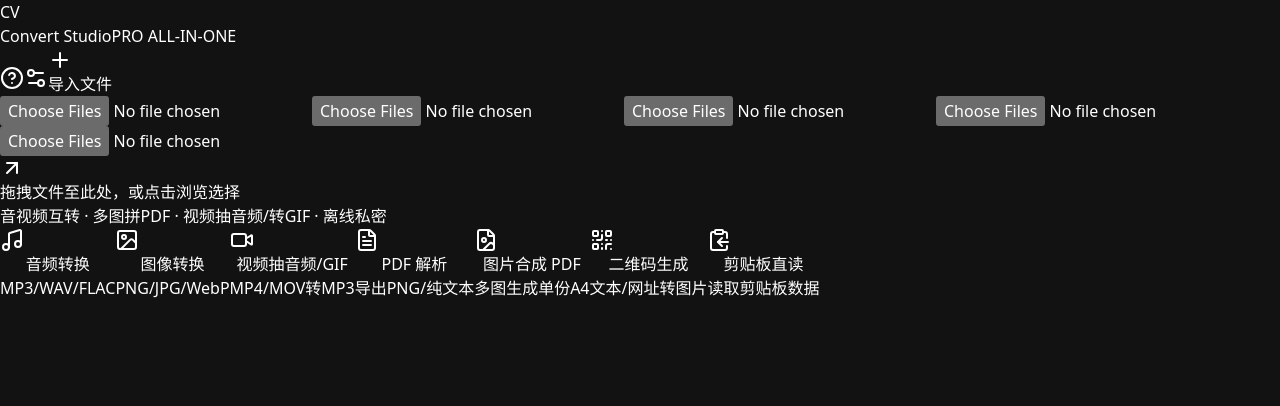
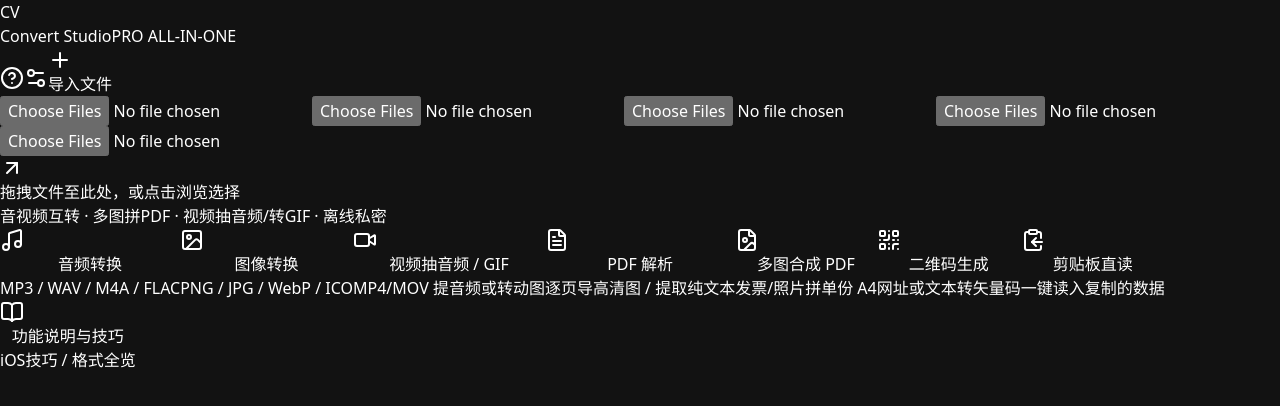
Before and after one commit to Ziwen-Lii/change, a React (Vite) app: page / in a window 1280 px wide. Shown: the top 406 px of the page. Built offline with nearby package versions, Linux system fonts and the light colour scheme.

Commit message:
fix: restore user guide hub and layout into 2x4 multi-row matrix

```diff
--- a/src/App.jsx
+++ b/src/App.jsx
@@ -542,93 +542,105 @@
           </p>
         </div>
 
-        {/* Extended Specialized Entry Hubs */}
-        <div className="grid grid-cols-2 sm:grid-cols-4 lg:grid-cols-7 gap-2.5">
+        {/* Extended Specialized Entry Hubs (Multi-row Grid) */}
+        <div className="grid grid-cols-2 sm:grid-cols-4 gap-3">
 
           {/* 1. Audio */}
           <button
             onClick={() => audioInputRef.current?.click()}
-            className={`flex flex-col items-start p-3 rounded-xl ${currentTheme.cardBg} ${currentTheme.cardHover} border ${currentTheme.border} transition text-left group active:scale-[0.98] shadow-sm`}
+            className={`flex flex-col items-start p-3.5 rounded-xl ${currentTheme.cardBg} ${currentTheme.cardHover} border ${currentTheme.border} transition text-left group active:scale-[0.98] shadow-sm`}
           >
-            <div className={`w-7 h-7 rounded-lg border ${currentTheme.border} flex items-center justify-center mb-2 transition ${isLightTheme ? 'bg-slate-100 text-slate-800' : 'bg-zinc-800 text-white'}`}>
-              <Music className="w-3.5 h-3.5" />
+            <div className={`w-8 h-8 rounded-lg border ${currentTheme.border} flex items-center justify-center mb-2.5 transition ${isLightTheme ? 'bg-slate-100 text-slate-800' : 'bg-zinc-800 text-white'}`}>
+              <Music className="w-4 h-4" />
             </div>
             <div className="font-semibold text-xs">音频转换</div>
-            <div className={`text-[10px] ${isLightTheme ? 'text-slate-600' : 'text-zinc-400'} font-medium mt-0.5`}>MP3/WAV/FLAC</div>
+            <div className={`text-[11px] ${isLightTheme ? 'text-slate-600' : 'text-zinc-400'} font-medium mt-0.5`}>MP3 / WAV / M4A / FLAC</div>
           </button>
 
           {/* 2. Image */}
           <button
             onClick={() => imageInputRef.current?.click()}
-            className={`flex flex-col items-start p-3 rounded-xl ${currentTheme.cardBg} ${currentTheme.cardHover} border ${currentTheme.border} transition text-left group active:scale-[0.98] shadow-sm`}
+            className={`flex flex-col items-start p-3.5 rounded-xl ${currentTheme.cardBg} ${currentTheme.cardHover} border ${currentTheme.border} transition text-left group active:scale-[0.98] shadow-sm`}
           >
-            <div className={`w-7 h-7 rounded-lg border ${currentTheme.border} flex items-center justify-center mb-2 transition ${isLightTheme ? 'bg-slate-100 text-slate-800' : 'bg-zinc-800 text-white'}`}>
-              <ImageIcon className="w-3.5 h-3.5" />
+            <div className={`w-8 h-8 rounded-lg border ${currentTheme.border} flex items-center justify-center mb-2.5 transition ${isLightTheme ? 'bg-slate-100 text-slate-800' : 'bg-zinc-800 text-white'}`}>
+              <ImageIcon className="w-4 h-4" />
             </div>
             <div className="font-semibold text-xs">图像转换</div>
-            <div className={`text-[10px] ${isLightTheme ? 'text-slate-600' : 'text-zinc-400'} font-medium mt-0.5`}>PNG/JPG/WebP</div>
+            <div className={`text-[11px] ${isLightTheme ? 'text-slate-600' : 'text-zinc-400'} font-medium mt-0.5`}>PNG / JPG / WebP / ICO</div>
           </button>
 
           {/* 3. Video to Audio / GIF */}
           <button
             onClick={() => videoInputRef.current?.click()}
-            className={`flex flex-col items-start p-3 rounded-xl ${currentTheme.cardBg} ${currentTheme.cardHover} border ${currentTheme.border} transition text-left group active:scale-[0.98] shadow-sm`}
+            className={`flex flex-col items-start p-3.5 rounded-xl ${currentTheme.cardBg} ${currentTheme.cardHover} border ${currentTheme.border} transition text-left group active:scale-[0.98] shadow-sm`}
           >
-            <div className={`w-7 h-7 rounded-lg border ${currentTheme.border} flex items-center justify-center mb-2 transition ${isLightTheme ? 'bg-slate-100 text-slate-800' : 'bg-zinc-800 text-white'}`}>
-              <Video className="w-3.5 h-3.5" />
+            <div className={`w-8 h-8 rounded-lg border ${currentTheme.border} flex items-center justify-center mb-2.5 transition ${isLightTheme ? 'bg-slate-100 text-slate-800' : 'bg-zinc-800 text-white'}`}>
+              <Video className="w-4 h-4" />
             </div>
-            <div className="font-semibold text-xs">视频抽音频/GIF</div>
-            <div className={`text-[10px] ${isLightTheme ? 'text-slate-600' : 'text-zinc-400'} font-medium mt-0.5`}>MP4/MOV转MP3</div>
+            <div className="font-semibold text-xs">视频抽音频 / GIF</div>
+            <div className={`text-[11px] ${isLightTheme ? 'text-slate-600' : 'text-zinc-400'} font-medium mt-0.5`}>MP4/MOV 提音频或转动图</div>
           </button>
 
           {/* 4. PDF Tools */}
           <button
             onClick={() => pdfInputRef.current?.click()}
-            className={`flex flex-col items-start p-3 rounded-xl ${currentTheme.cardBg} ${currentTheme.cardHover} border ${currentTheme.border} transition text-left group active:scale-[0.98] shadow-sm`}
+            className={`flex flex-col items-start p-3.5 rounded-xl ${currentTheme.cardBg} ${currentTheme.cardHover} border ${currentTheme.border} transition text-left group active:scale-[0.98] shadow-sm`}
           >
-            <div className={`w-7 h-7 rounded-lg border ${currentTheme.border} flex items-center justify-center mb-2 transition ${isLightTheme ? 'bg-slate-100 text-slate-800' : 'bg-zinc-800 text-white'}`}>
-              <FileText className="w-3.5 h-3.5" />
+            <div className={`w-8 h-8 rounded-lg border ${currentTheme.border} flex items-center justify-center mb-2.5 transition ${isLightTheme ? 'bg-slate-100 text-slate-800' : 'bg-zinc-800 text-white'}`}>
+              <FileText className="w-4 h-4" />
             </div>
             <div className="font-semibold text-xs">PDF 解析</div>
-            <div className={`text-[10px] ${isLightTheme ? 'text-slate-600' : 'text-zinc-400'} font-medium mt-0.5`}>导出PNG/纯文本</div>
+            <div className={`text-[11px] ${isLightTheme ? 'text-slate-600' : 'text-zinc-400'} font-medium mt-0.5`}>逐页导高清图 / 提取纯文本</div>
           </button>
 
           {/* 5. Images to PDF */}
           <button
             onClick={() => imageInputRef.current?.click()}
-            className={`flex flex-col items-start p-3 rounded-xl ${currentTheme.cardBg} ${currentTheme.cardHover} border ${currentTheme.border} transition text-left group active:scale-[0.98] shadow-sm`}
+            className={`flex flex-col items-start p-3.5 rounded-xl ${currentTheme.cardBg} ${currentTheme.cardHover} border ${currentTheme.border} transition text-left group active:scale-[0.98] shadow-sm`}
           >
-            <div className={`w-7 h-7 rounded-lg border ${currentTheme.border} flex items-center justify-center mb-2 transition ${isLightTheme ? 'bg-slate-100 text-slate-800' : 'bg-zinc-800 text-white'}`}>
-              <FileImage className="w-3.5 h-3.5" />
+            <div className={`w-8 h-8 rounded-lg border ${currentTheme.border} flex items-center justify-center mb-2.5 transition ${isLightTheme ? 'bg-slate-100 text-slate-800' : 'bg-zinc-800 text-white'}`}>
+              <FileImage className="w-4 h-4" />
             </div>
-            <div className="font-semibold text-xs">图片合成 PDF</div>
-            <div className={`text-[10px] ${isLightTheme ? 'text-slate-600' : 'text-zinc-400'} font-medium mt-0.5`}>多图生成单份A4</div>
+            <div className="font-semibold text-xs">多图合成 PDF</div>
+            <div className={`text-[11px] ${isLightTheme ? 'text-slate-600' : 'text-zinc-400'} font-medium mt-0.5`}>发票/照片拼单份 A4</div>
           </button>
 
           {/* 6. QR Code Maker */}
           <button
             onClick={() => setQrModalOpen(true)}
-            className={`flex flex-col items-start p-3 rounded-xl ${currentTheme.cardBg} ${currentTheme.cardHover} border ${currentTheme.border} transition text-left group active:scale-[0.98] shadow-sm`}
+            className={`flex flex-col items-start p-3.5 rounded-xl ${currentTheme.cardBg} ${currentTheme.cardHover} border ${currentTheme.border} transition text-left group active:scale-[0.98] shadow-sm`}
           >
-            <div className={`w-7 h-7 rounded-lg border ${currentTheme.border} flex items-center justify-center mb-2 transition ${isLightTheme ? 'bg-slate-100 text-slate-800' : 'bg-zinc-800 text-white'}`}>
-              <QrCode className="w-3.5 h-3.5" />
+            <div className={`w-8 h-8 rounded-lg border ${currentTheme.border} flex items-center justify-center mb-2.5 transition ${isLightTheme ? 'bg-slate-100 text-slate-800' : 'bg-zinc-800 text-white'}`}>
+              <QrCode className="w-4 h-4" />
             </div>
             <div className="font-semibold text-xs">二维码生成</div>
-            <div className={`text-[10px] ${isLightTheme ? 'text-slate-600' : 'text-zinc-400'} font-medium mt-0.5`}>文本/网址转图片</div>
+            <div className={`text-[11px] ${isLightTheme ? 'text-slate-600' : 'text-zinc-400'} font-medium mt-0.5`}>网址或文本转矢量码</div>
           </button>
 
           {/* 7. Clipboard Direct */}
           <button
             onClick={handlePasteClipboard}
-            className={`flex flex-col items-start p-3 rounded-xl ${currentTheme.cardBg} ${currentTheme.cardHover} border ${currentTheme.border} transition text-left group active:scale-[0.98] shadow-sm`}
+            className={`flex flex-col items-start p-3.5 rounded-xl ${currentTheme.cardBg} ${currentTheme.cardHover} border ${currentTheme.border} transition text-left group active:scale-[0.98] shadow-sm`}
           >
-            <div className={`w-7 h-7 rounded-lg border ${currentTheme.border} flex items-center justify-center mb-2 transition ${isLightTheme ? 'bg-slate-100 text-slate-800' : 'bg-zinc-800 text-white'}`}>
-              <ClipboardCopy className="w-3.5 h-3.5" />
+            <div className={`w-8 h-8 rounded-lg border ${currentTheme.border} flex items-center justify-center mb-2.5 transition ${isLightTheme ? 'bg-slate-100 text-slate-800' : 'bg-zinc-800 text-white'}`}>
+              <ClipboardCopy className="w-4 h-4" />
             </div>
             <div className="font-semibold text-xs">剪贴板直读</div>
-            <div className={`text-[10px] ${isLightTheme ? 'text-slate-600' : 'text-zinc-400'} font-medium mt-0.5`}>
-              {clipboardFeedback || '读取剪贴板数据'}
+            <div className={`text-[11px] ${isLightTheme ? 'text-slate-600' : 'text-zinc-400'} font-medium mt-0.5`}>
+              {clipboardFeedback || '一键读入复制的数据'}
             </div>
+          </button>
+
+          {/* 8. User Guide / Docs (Restored!) */}
+          <button
+            onClick={() => setDocsOpen(true)}
+            className={`flex flex-col items-start p-3.5 rounded-xl ${currentTheme.cardBg} ${currentTheme.cardHover} border ${currentTheme.border} transition text-left group active:scale-[0.98] shadow-sm`}
+          >
+            <div className={`w-8 h-8 rounded-lg border ${currentTheme.border} flex items-center justify-center mb-2.5 transition ${isLightTheme ? 'bg-slate-100 text-slate-800' : 'bg-zinc-800 text-white'}`}>
+              <BookOpen className="w-4 h-4 text-indigo-400" />
+            </div>
+            <div className="font-semibold text-xs">功能说明与技巧</div>
+            <div className={`text-[11px] ${isLightTheme ? 'text-slate-600' : 'text-zinc-400'} font-medium mt-0.5`}>iOS技巧 / 格式全览</div>
           </button>
 
         </div>
```
